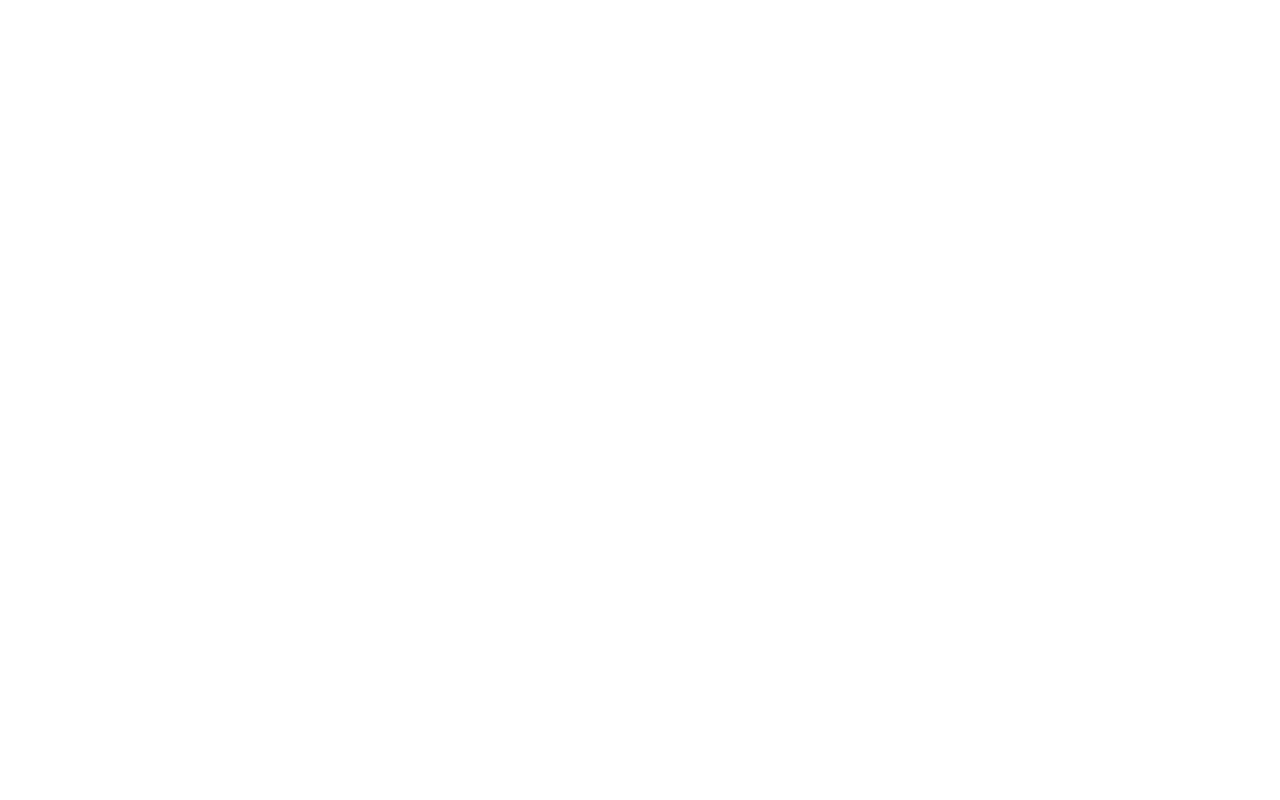
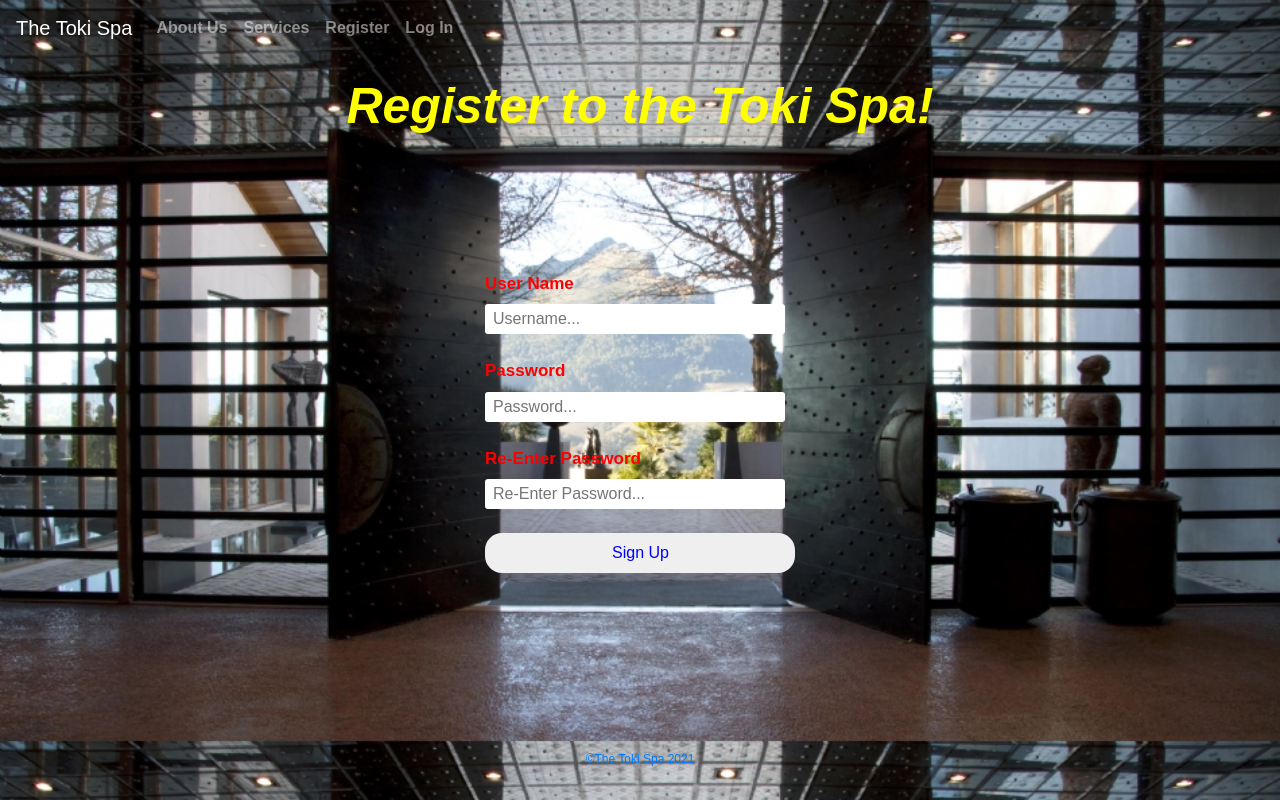
Before and after one commit to Jim2620/html-css-capstone, a plain HTML site: page register.html in a window 1280 px wide. Drawn offline with nearby package versions, Linux system fonts and the light colour scheme.

Commit message:
Completed registration page and I am about to redo services page with dummy file (not done yet)

```diff
--- a/css/style.css
+++ b/css/style.css
@@ -30,6 +30,16 @@ body.services {
     background-size: cover;
     font-family: 'Arial';
 }
+
+body.register-page
+{
+    margin: 0;
+    padding: 0;
+    background-image: url('/images/entrance.jpg');
+    background-size: cover;
+    font-family: 'Arial';
+}
+
 .login{
         width: 450px;
         height: 420px;
@@ -42,8 +52,22 @@ body.services {
         /* background: #23463f 0.8; */
         background-color: rgba(218, 162, 10, 0.356);
         border-radius: 15px ;
+}
 
+.register{
+    width: 450px;
+    height: 420px;
+    display: flex;
+    align-items: center;
+    justify-content: center;
+    overflow: hidden;
+    margin: auto;
+    padding: 80px;
+    /* background: #23463f 0.8; */
+    background-color: none
+    border-radius: 15px ;
 }
+
 h2{
     text-align: center;
     color: rgb(34, 247, 6);
--- a/register.html
+++ b/register.html
@@ -11,7 +11,70 @@
     <link rel="stylesheet" type="text/css" href="css/style.css">
 </head>
 
+<body class="register-page">
+
+    <head>
+        <nav class="navbar navbar-expand-md navbar-dark">
+            <!-- Brand -->
+            <a class="navbar-brand" href="index.html">The Toki Spa</a>
+
+            <!-- Toggler/collapsibe Button -->
+            <button class="navbar-toggler" type="button" data-toggle="collapse" data-target="#collapsibleNavbar">
+                <span class="navbar-toggler-icon"></span>
+            </button>
+
+            <!-- Navbar links -->
+            <div class="collapse navbar-collapse" id="collapsibleNavbar">
+                <ul class="navbar-nav navbar-custom">
+                    <li class="nav-item">
+                        <a class="nav-link" href="About-Us.html">About Us</a>
+                    </li>
+                    <li class="nav-item">
+                        <a class="nav-link" href="services.html">Services</a>
+                    </li>
+                    <li class="nav-item">
+                        <a class="nav-link" href="register.html">Register</a>
+                    </li>
+                    <li class="nav-item">
+                        <a class="nav-link" href="login.html">Log In</a>
+                    </li>
+                </ul>
+            </div>
+        </nav>
+
+    </head>
+    <main>
+        <h2 style="font-size: 50px; color: yellow; font-weight: bold; font-style: italic;">Register to the Toki Spa!</h2><br>
+        <div class="register">
+            <form id="login" method="get" action="login.php">
+                <br><br><br>
+                <label style="color: red;"><b>User Name
+                    </b>
+                </label>
+                <input type="text" name="Uname" id="Uname" placeholder="Username...">
+                <br><br>
+                <label style="color: red;"><b>Password
+                    </b>
+                </label>
+                <input type="Password" name="Pass" id="Pass" placeholder="Password..." required>
+                <br><br>
+                <label style="color: red;"><b>Re-Enter Password
+                    </b>
+                </label>
+                <input type="Password" name="Pass" id="Pass" placeholder="Re-Enter Password..." required>
+                <br><br>
+                <input type="button" name="log" id="log" value="Sign Up">
+                <br><br>
+            </form>
+        </div>
+    </main>
+
+    <footer>
+        <div class="text-primary copyright">&copy;The Toki Spa 2021</div>
+    </footer>
     <script src="https://ajax.googleapis.com/ajax/libs/jquery/3.2.1/jquery.min.js"></script>
     <script src="https://cdnjs.cloudflare.com/ajax/libs/popper.js/1.12.6/umd/popper.min.js"></script>
     <script src="https://maxcdn.bootstrapcdn.com/bootstrap/4.0.0/js/bootstrap.min.js"></script>
 </body>
+
+</html>
```
Also changed, not shown: css/register.css (deleted), images/entrance.jpg (added).
